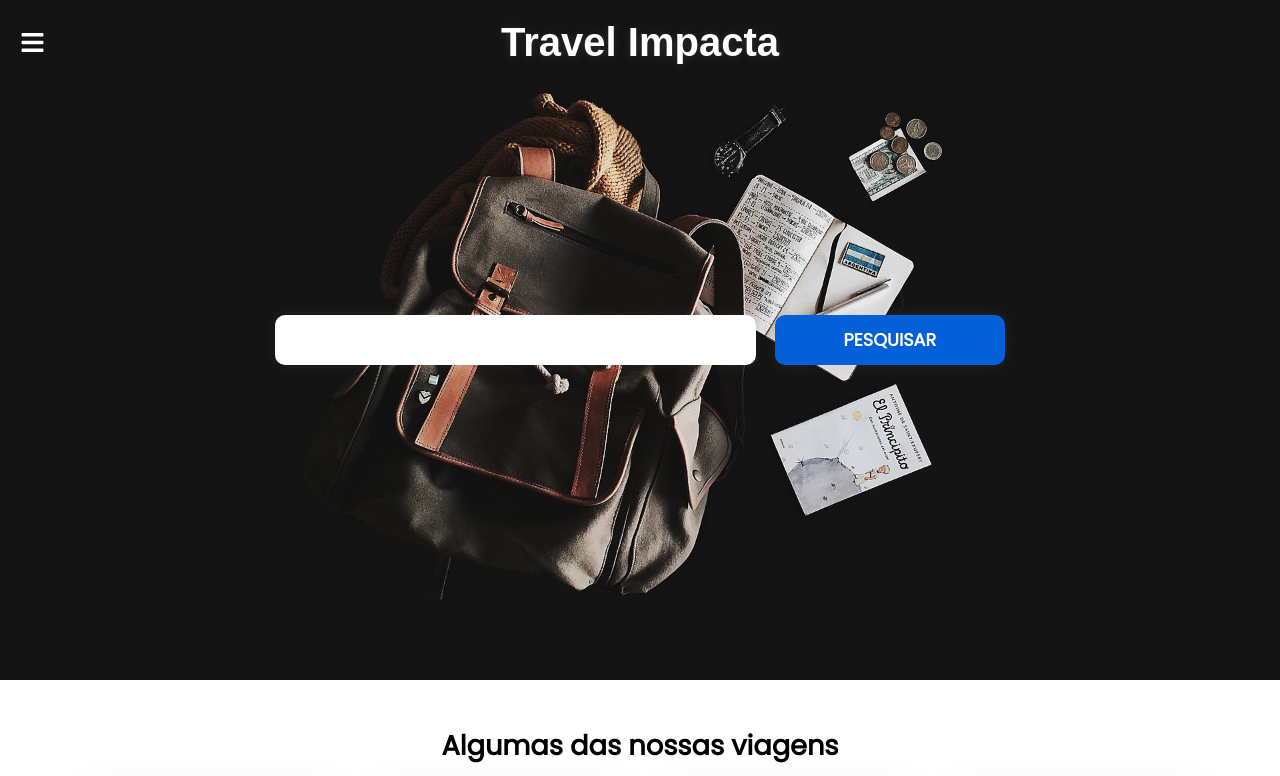
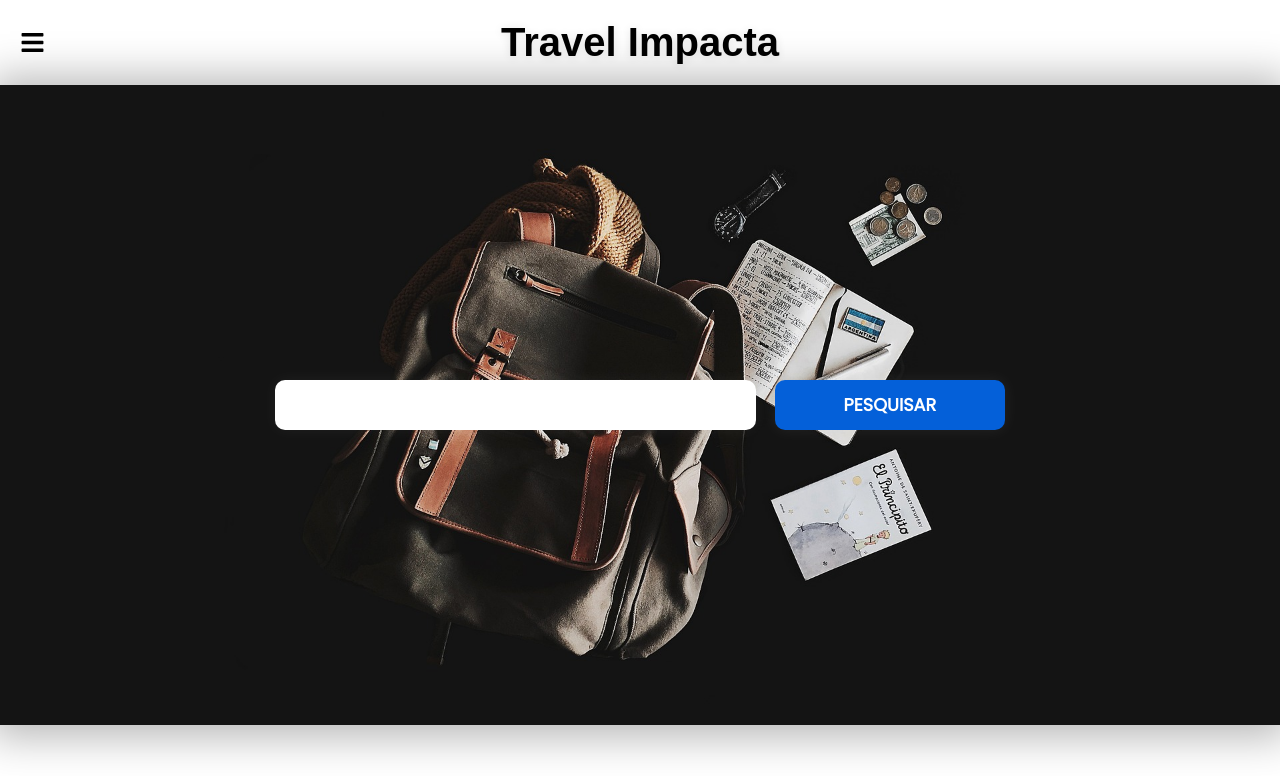
Before and after one commit to CaioHPT/FRONT-PROJETO-ADS, a React (Create React App) app: page / in a window 1280 px wide. Shown: the top 776 px of the page. Built offline with nearby package versions, Linux system fonts and the light colour scheme; a web font is replaced by a local one.

Commit message:
Ajustes na navbar

```diff
--- a/src/components/HomeSearch/index.css
+++ b/src/components/HomeSearch/index.css
@@ -1,11 +1,12 @@
 .container {
     background: url("../../../public/assets/homeSearch.jpg") no-repeat center;
-    height: 85vh;
+    height: 80vh;
     background-size: cover;
     display: flex;
     align-items: center;
     justify-content: center;
     width: 100%;
+    box-shadow: 0px 2px 40px 10px rgba(0, 0, 0, 0.288);
 }
 
 .formHome {
--- a/src/components/NavBar/index.css
+++ b/src/components/NavBar/index.css
@@ -8,7 +8,6 @@
 .iconNav {
     position: fixed;
     left: 20px;
-    color: #fff;
 }
 
 .icons:hover {
@@ -20,11 +19,9 @@
     display: flex;
     align-items: center;
     justify-content: center;
-    padding: 20px;
-    position: absolute;
-    top: 0;
-    left: 0;
-    right: 0;
+    padding: 20px 0px;
+    width: 100%;
+    box-shadow: 0px 2px 10px 1px rgba(0, 0, 0, 0.082);
 }
 
 .navbar h1 {
@@ -32,15 +29,13 @@
     font-weight: 700;
     font-style: normal;
     font-size: 2.5rem;
-    text-shadow: 0px 1px 10px rgba(255, 255, 255, 0.11);
+    text-shadow: 0px 1px 10px rgba(0, 0, 0, 0.11);
     margin: 0px;
-    color: #ffffff;
+    color: #000000;
 }
 
 .menu-bars {
     margin-left: 1rem;
-    font-size: 2rem;
-    background: none;
 }
 
 .nav-menu {
--- a/src/components/NavBar/index.jsx
+++ b/src/components/NavBar/index.jsx
@@ -21,9 +21,9 @@ export default function NavBar() {
                 <aside className={!sidebar ? 'nav-menu active' : 'nav-menu'}>
                     <ul className='nav-menu-items'>
                         <li className='navbar-toggle'>
-                            <a href="#" className='menu-bars'>
+                            <span href="" className='menu-bars'>
                                 <AiOutlineClose onClick={showSideBar} />
-                            </a>
+                            </span>
                         </li>
                         {
                             SideBarData.map((item, index) => {
```
